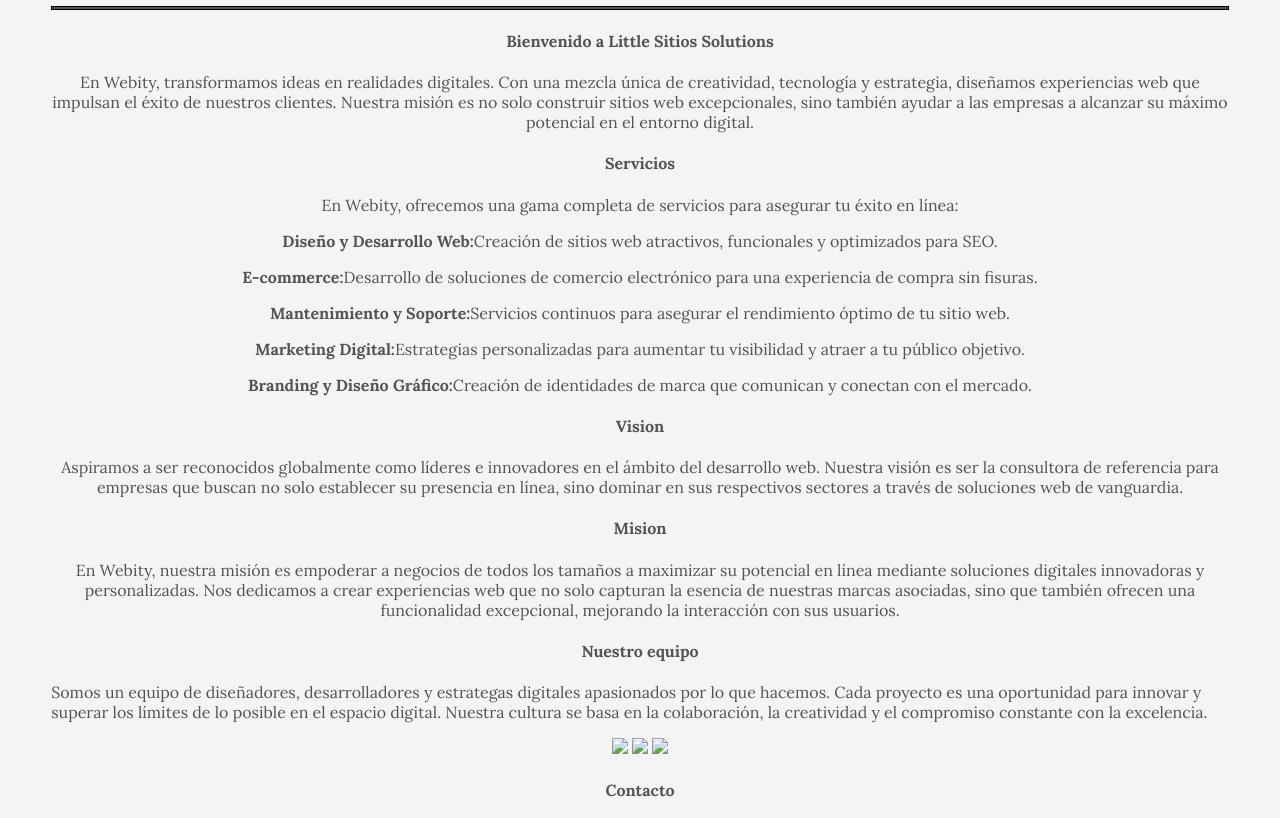
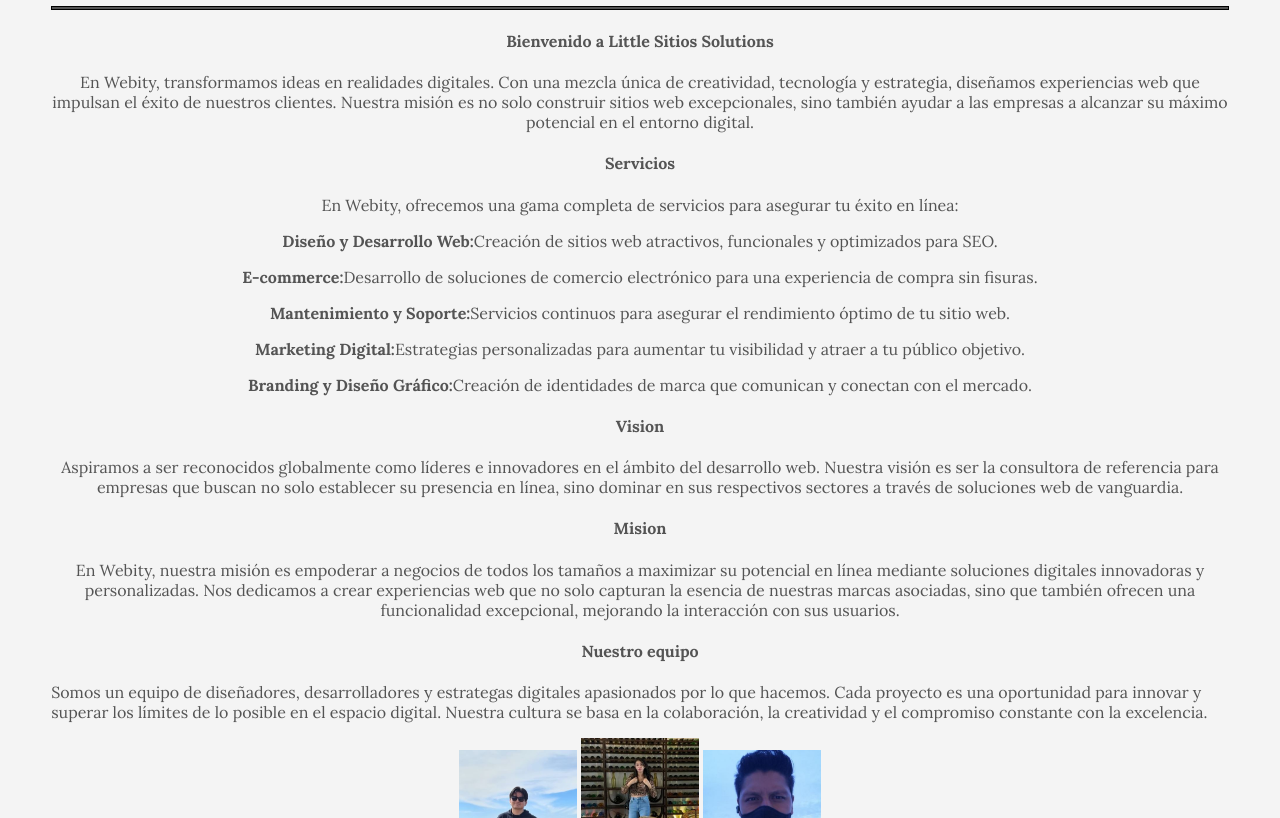
Before and after one commit to UVMCoyoacan/LittleSitiosS, a plain HTML site: page Web/index.html in a window 1280 px wide. Shown: the part 111-929 px from the top of the page. Drawn offline with Linux system fonts and the light colour scheme.

Commit message:
Cambios static
Agregar directorio estatico para las imagenes y estilos

```diff
--- a/Web/index.html
+++ b/Web/index.html
@@ -5,7 +5,7 @@
             LittleSitios Solutions
         </title>
         <link href="https://fonts.googleapis.com/css2?family=Lora:ital,wght@0,400;0,700;1,400;1,700&display=swap" rel="stylesheet">
-        <link rel="stylesheet" href="estilo.css">
+        <link rel="stylesheet" href="static/estilo.css">
     </head>
     <body>
         <center><h1>LittleSitios Solutions</h1></center>
@@ -31,9 +31,9 @@
         <center><h4>Nuestro equipo</h4></center>
             <p>Somos un equipo de diseñadores, desarrolladores y estrategas digitales apasionados por lo que hacemos. Cada proyecto es una oportunidad para innovar y superar los límites de lo posible en el espacio digital. Nuestra cultura se basa en la colaboración, la creatividad y el compromiso constante con la excelencia.</p>
         <center>
-            <img src="/Users/victorruiz/Downloads/vic.jpg" />
-            <img src="/Users/victorruiz/Downloads/Sofi.jpeg" />
-            <img src="/Users/victorruiz/Downloads/Ronald.jpg" />
+            <img src="static/images/victor.JPG" />
+            <img src="static/images/sofi.JPG" />
+            <img src="static/images/ronald.JPG" />
         </center>
         <h4>Contacto</h4>
             <center><p>¿Listo para llevar tu proyecto al siguiente nivel? Ponte en contacto con nosotros para discutir cómo podemos ayudarte a alcanzar tus objetivos digitales.
```
Also changed, not shown: Web/static/estilo.css (renamed from Web/estilo.css), Web/static/images/ronald.JPG (added), Web/static/images/sofi.JPG (added), Web/static/images/victor.JPG (added), comentarios.txt (deleted).
